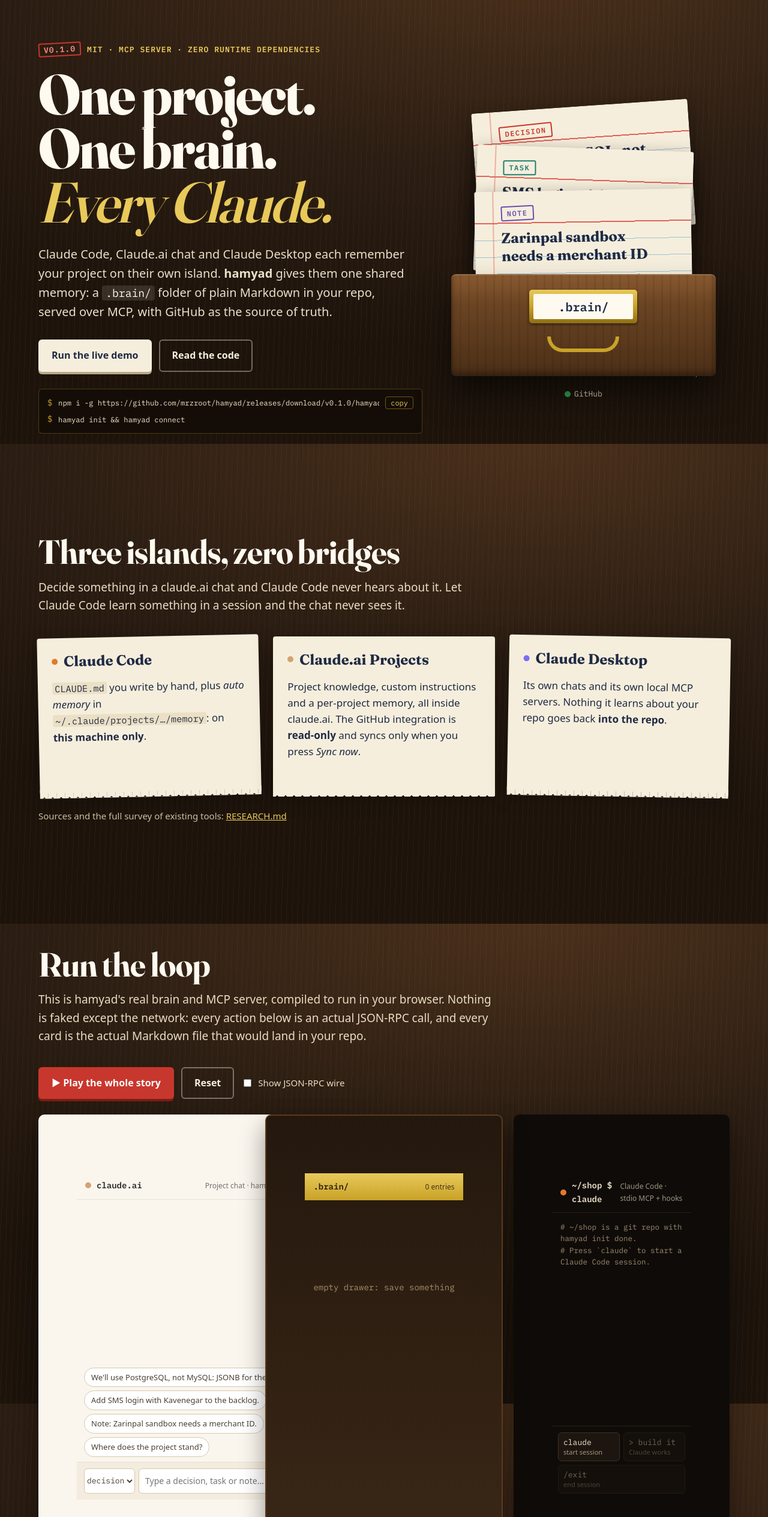
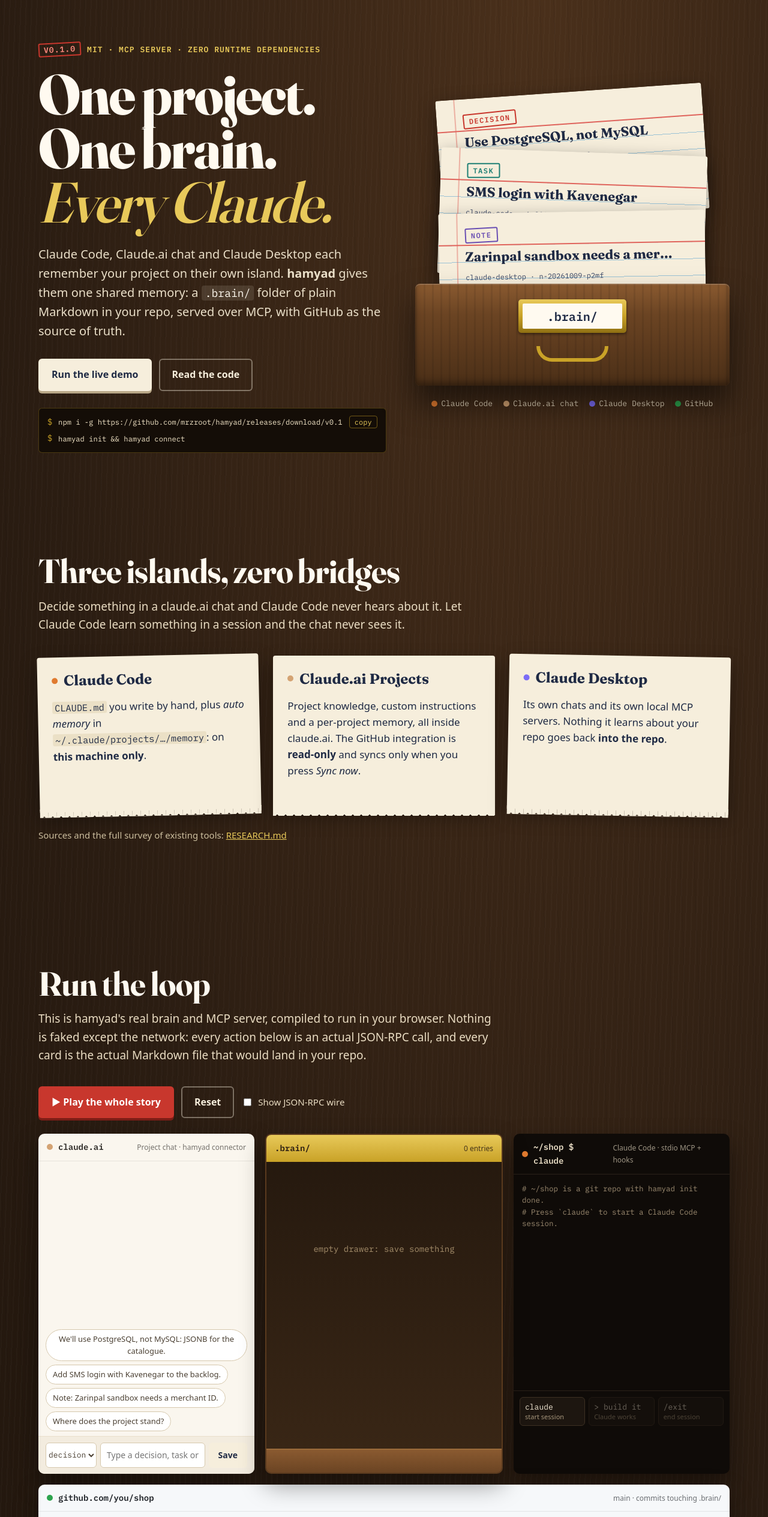
Before and after one commit to mrzroot/hamyad, a website: page docs/index.html in a window 1280 px wide. Shown: the part 60-2589 px from the top of the page at 60% size. Drawn offline with Linux system fonts and the light colour scheme.

Commit message:
Website: card-catalog landing page with live in-browser demo (EN/FA RTL)

```diff
--- a/docs/assets/site.css
+++ b/docs/assets/site.css
@@ -21,7 +21,8 @@ body{margin:0;color:var(--card);font:17px/1.6 var(--body);overflow-x:hidden;
     repeating-linear-gradient(92deg,rgba(255,255,255,.018) 0 2px,transparent 2px 9px),
     repeating-linear-gradient(88deg,rgba(0,0,0,.08) 0 1px,transparent 1px 23px),
     radial-gradient(120% 80% at 70% 0%,#4a301b 0%,var(--oak) 55%,#1d130b 100%);
-  background-attachment:fixed}
+  background-color:#1d130b}
+html{background:#1d130b}
 html[lang=fa] body{font-family:Vazirmatn,var(--body)}
 html[lang=fa] h1,html[lang=fa] h2,html[lang=fa] h3{font-family:Lalezar,Vazirmatn,var(--disp);font-weight:400;letter-spacing:0}
 code,pre,kbd{font-family:var(--mono);font-size:.9em}
@@ -31,7 +32,7 @@ button{font:inherit;cursor:pointer}
 .skip:focus{top:8px}
 :focus-visible{outline:3px solid var(--brass-2);outline-offset:3px}
 main{display:block}
-section{padding:96px clamp(18px,5vw,72px);max-width:1360px;margin:0 auto}
+main>section{padding:96px clamp(18px,5vw,72px);max-width:1360px;margin:0 auto}
 h2{font:700 clamp(32px,4.4vw,56px)/1.05 var(--disp);font-variation-settings:"opsz" 144,"SOFT" 50;margin:0 0 14px;letter-spacing:-.01em;color:var(--card-2)}
 .section-lede{max-width:760px;color:#e9dcc2;font-size:19px;margin:0 0 36px}
 .dot{display:inline-block;width:10px;height:10px;border-radius:50%;flex:none}
@@ -77,24 +78,24 @@ html[lang=fa] h1 em{font-style:normal}
 .install{background:#140d07;border:1px solid rgba(201,162,39,.3);border-radius:var(--r);padding:12px 14px;max-width:640px;font-family:var(--mono);font-size:13.5px}
 .install-row{display:flex;gap:10px;align-items:center;min-width:0}
 .install-row+.install-row{margin-top:6px}
-.install code{color:#f3e6c8;overflow-x:auto;white-space:nowrap;flex:1;scrollbar-width:thin}
+.install code{color:#f3e6c8;overflow-x:auto;white-space:nowrap;flex:1;min-width:0;scrollbar-width:thin}
 .pr{color:var(--brass)}
 .copy{background:none;border:1px solid rgba(201,162,39,.5);color:var(--brass-2);font:12px var(--mono);padding:2px 8px;border-radius:4px}
 
 .hero-art{position:relative;height:520px;perspective:1200px}
-.drawer-cards{position:absolute;inset:40px 40px 150px 40px}
+.drawer-cards{position:absolute;inset:0 40px 150px 40px}
 .icard{position:absolute;left:0;right:0;height:210px;padding:22px 24px 18px 44px;border-radius:4px;color:var(--ink);font-family:var(--mono);
   background:linear-gradient(transparent 52px,var(--margin) 52px 54px,transparent 54px),
     repeating-linear-gradient(transparent 0 27px,var(--rule) 27px 28px) 0 54px/100% calc(100% - 54px) no-repeat,var(--card);
   box-shadow:0 10px 30px rgba(0,0,0,.4);transition:transform .5s cubic-bezier(.2,.8,.2,1)}
 .icard::before{content:"";position:absolute;left:30px;top:0;bottom:0;width:2px;background:rgba(224,100,92,.45)}
-.icard b{display:block;font:700 24px/1.25 var(--disp);margin:14px 0 8px;max-width:90%}
+.icard b{display:block;font:700 22px/1.2 var(--disp);margin:10px 0 6px;max-width:92%;white-space:nowrap;overflow:hidden;text-overflow:ellipsis}
 .icard small{font-size:12px;color:var(--ink-2)}
 .icard.c1{transform:translateY(0) rotate(-4deg);z-index:1}
-.icard.c2{transform:translateY(70px) rotate(2deg);z-index:2}
-.icard.c3{transform:translateY(140px) rotate(-1deg);z-index:3}
+.icard.c2{transform:translateY(100px) rotate(2deg);z-index:2}
+.icard.c3{transform:translateY(200px) rotate(-1deg);z-index:3}
 .hero-art:hover .icard.c1{transform:translateY(-30px) rotate(-6deg)}
-.hero-art:hover .icard.c2{transform:translateY(55px) rotate(3deg)}
+.hero-art:hover .icard.c2{transform:translateY(85px) rotate(3deg)}
 .k{display:inline-block;font:600 12px var(--mono);letter-spacing:.12em;padding:3px 8px;border:2px solid currentColor;border-radius:3px;transform:rotate(-2deg)}
 .k-decision{color:var(--stamp)}.k-task{color:var(--teal)}.k-note{color:#6a4fb3}.k-context{color:#8a5a00}.k-session{color:#555}
 .drawer-front{position:absolute;left:0;right:0;bottom:30px;height:170px;border-radius:8px;z-index:5;
@@ -237,11 +238,20 @@ thead .us{background:var(--brass-2)}
 @media (max-width:860px){
   .top nav{display:none}
   .top-actions{margin-inline-start:auto}
+  .gh span{display:none}
+  .top{gap:12px}
   .hero{grid-template-columns:1fr;min-height:0;padding-top:40px}
   .hero-art{height:430px}
   .islands{grid-template-columns:1fr}
   .desk{grid-template-columns:1fr;grid-template-areas:"chat" "drawer" "term" "gh"}
   .steps{grid-template-columns:1fr}
-  section{padding-top:64px;padding-bottom:64px}
+  main>section{padding-top:64px;padding-bottom:64px}
 }
 @media (prefers-reduced-motion:reduce){*{animation:none!important;transition:none!important;scroll-behavior:auto!important}}
+.hero>*,.desk>*,.islands>*,.steps>*{min-width:0}
+
+code{unicode-bidi:isolate}
+html[dir=rtl] code{direction:ltr}
+.term-out,dialog pre,.brief-pre{unicode-bidi:plaintext}
+.brief-pre{white-space:pre-wrap;font:12px/1.45 var(--mono);margin:6px 0 0;text-align:start}
+.hero-surfaces{direction:ltr}
--- a/docs/assets/site.js
+++ b/docs/assets/site.js
@@ -229,7 +229,7 @@
     if (item.ask) {
       bubble("tool", "<b>brain_context</b> {}");
       return tool(chatSrv, "claude.ai", "brain_context", {}).then(function (txt) {
-        bubble("msg claude", esc(S[lang].ask) + '<pre style="white-space:pre-wrap;font:12px/1.45 var(--mono);margin:6px 0 0" dir="auto">' + esc(txt) + "</pre>");
+        bubble("msg claude", esc(S[lang].ask) + '<pre class="brief-pre">' + esc(txt) + "</pre>");
       });
     }
     var args = { kind: item.kind, title: item.title };
--- a/docs/index.html
+++ b/docs/index.html
@@ -59,13 +59,13 @@
   </div>
 
   <div class="hero-art" aria-hidden="true">
-    <div class="drawer-cards">
+    <div class="drawer-cards" dir="ltr">
       <div class="icard c1"><span class="k k-decision">DECISION</span><b>Use PostgreSQL, not MySQL</b><small>claude-chat · d-20261009-k3x9</small></div>
       <div class="icard c2"><span class="k k-task">TASK</span><b>SMS login with Kavenegar</b><small>claude-code · t-20261009-7hqa</small></div>
       <div class="icard c3"><span class="k k-note">NOTE</span><b>Zarinpal sandbox needs a merchant ID</b><small>claude-desktop · n-20261009-p2mf</small></div>
     </div>
     <div class="drawer-front">
-      <div class="label-holder"><span>.brain/</span></div>
+      <div class="label-holder"><span dir="ltr">.brain/</span></div>
       <div class="handle"></div>
     </div>
     <ul class="hero-surfaces">
@@ -130,25 +130,25 @@
 
     <!-- brain drawer -->
     <section class="station drawer" aria-label=".brain folder">
-      <header class="st-head brass"><b>.brain/</b><span class="st-sub" id="brain-count">0 entries</span></header>
+      <header class="st-head brass"><b dir="ltr">.brain/</b><span class="st-sub" id="brain-count">0 entries</span></header>
       <div class="cards" id="cards"></div>
       <div class="drawer-lip"></div>
     </section>
 
     <!-- terminal -->
     <section class="station term" aria-label="Claude Code terminal">
-      <header class="st-head dark"><i class="dot d-code"></i><b>~/shop $ claude</b><span class="st-sub" data-t="demo.termsub">Claude Code · stdio MCP + hooks</span></header>
+      <header class="st-head dark"><i class="dot d-code"></i><b dir="ltr">~/shop $ claude</b><span class="st-sub" data-t="demo.termsub">Claude Code · stdio MCP + hooks</span></header>
       <pre class="term-out" id="term" aria-live="polite" dir="ltr"></pre>
       <div class="term-btns">
-        <button class="tbtn" id="t-start" type="button">claude <small data-t="demo.tstart">start session</small></button>
-        <button class="tbtn" id="t-work" type="button">&gt; build it <small data-t="demo.twork">Claude works</small></button>
-        <button class="tbtn" id="t-exit" type="button">/exit <small data-t="demo.texit">end session</small></button>
+        <button class="tbtn" id="t-start" type="button"><bdi dir="ltr">claude</bdi> <small data-t="demo.tstart">start session</small></button>
+        <button class="tbtn" id="t-work" type="button"><bdi dir="ltr">&gt; build it</bdi> <small data-t="demo.twork">Claude works</small></button>
+        <button class="tbtn" id="t-exit" type="button"><bdi dir="ltr">/exit</bdi> <small data-t="demo.texit">end session</small></button>
       </div>
     </section>
 
     <!-- github -->
     <section class="station gh-log" aria-label="GitHub commits">
-      <header class="st-head"><i class="dot d-gh"></i><b>github.com/you/shop</b><span class="st-sub" data-t="demo.ghsub">main · commits touching .brain/</span></header>
+      <header class="st-head"><i class="dot d-gh"></i><b dir="ltr">github.com/you/shop</b><span class="st-sub" data-t="demo.ghsub">main · commits touching .brain/</span></header>
       <ol class="commits" id="commits" dir="ltr"></ol>
     </section>
   </div>
```
Also changed, not shown: docs/assets/og.png (added).
